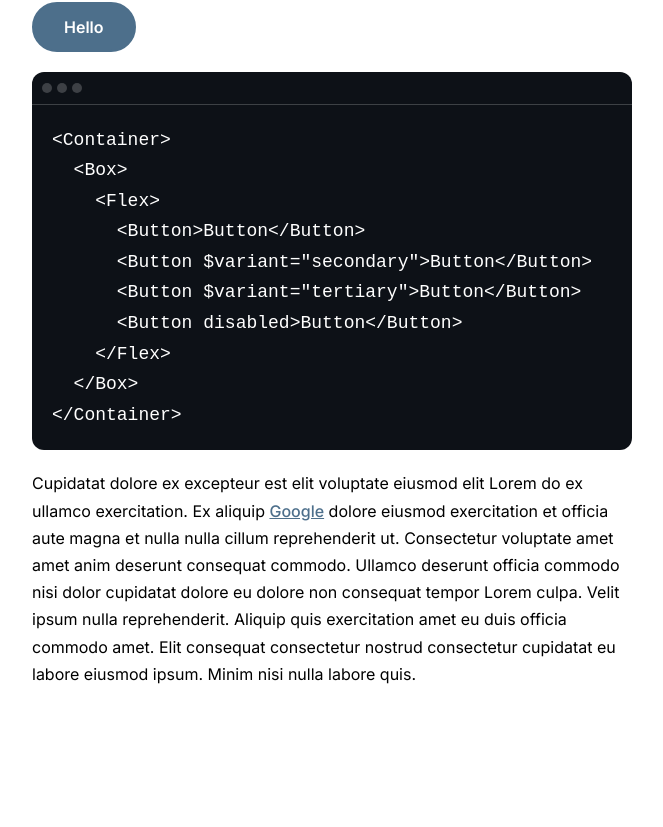
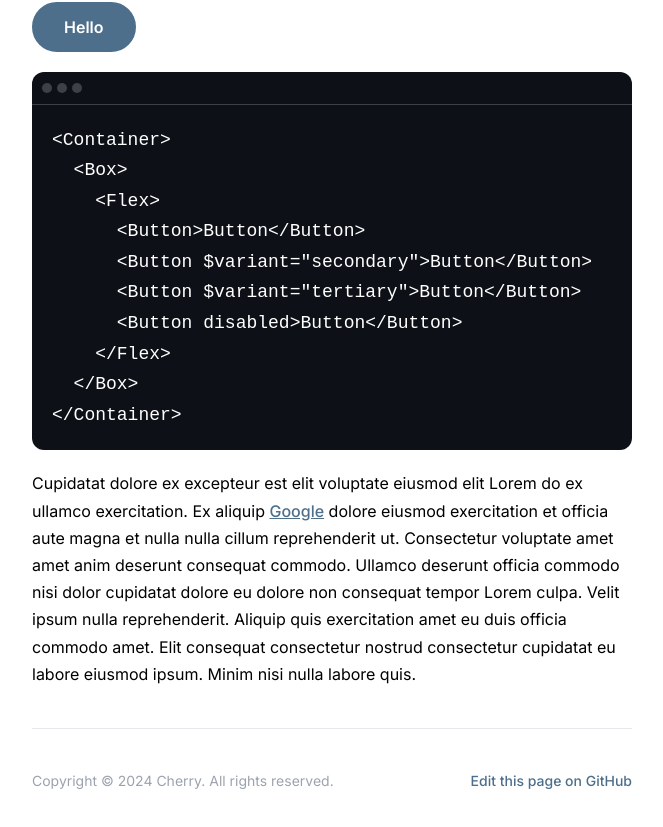
Before and after one commit to cherry-design-system/styled-components, a Next.js app: page /docs in a window 1280 px wide. Shown: the part 2223-3050 px from the top of the page, without its empty margins (308-971 px from the left). Before the commit the page ends 2961 px from the top, so only its background shows below. Built offline with nearby package versions, Linux system fonts and the light colour scheme.

Commit message:
feat: docs footer

```diff
--- a/src/app/components/footer.tsx
+++ b/src/app/components/footer.tsx
@@ -82,7 +82,7 @@ const StyledHr = styled.hr<{ theme: Theme }>`
 	background: ${({ theme }) => rgba(theme.colors.primaryLight, 0.5)};
 `;
 
-export default function Footer() {
+function Footer() {
 	const year = new Date().getFullYear();
 	return (
 		<StyledFooter>
@@ -129,7 +129,7 @@ export default function Footer() {
 						</StyledLink>
 					</StyledLinkWrapper>
 					<StyledParagraph $align="right">
-						Copyright © {year} Cherry. All rights reserved
+						Copyright © {year} Cherry. All rights reserved.
 					</StyledParagraph>
 				</Grid>
 				<Space $size={40} />
@@ -137,3 +137,64 @@ export default function Footer() {
 		</StyledFooter>
 	);
 }
+
+function DocsFooter() {
+	const year = new Date().getFullYear();
+	const StyledFooter = styled.footer<{ theme: Theme }>`
+		border-top: 1px solid ${({ theme }) => theme.colors.grayLight};
+		margin-top: 20px;
+		padding: 20px 0 0;
+
+		${mq("lg")} {
+			margin-top: 40px;
+			padding: 40px 0 0;
+		}
+
+		font-size: ${({ theme }) => theme.fontSizes.small.xs};
+		line-height: ${({ theme }) => theme.lineHeights.small.xs};
+
+		${mq("lg")} {
+			font-size: ${({ theme }) => theme.fontSizes.small.lg};
+			line-height: ${({ theme }) => theme.lineHeights.small.lg};
+		}
+	`;
+	const StyledParagraph = styled.p<{ theme: Theme }>`
+		color: ${({ theme }) => theme.colors.gray};
+	`;
+	const StyledLink = styled.a<{ theme: Theme }>`
+		font-weight: 500;
+		text-decoration: none;
+		color: ${({ theme }) => theme.colors.primary};
+		transition: all 0.3s ease;
+
+		@media (hover: hover) {
+			&:hover {
+				color: ${({ theme }) => theme.colors.primaryDark};
+			}
+		}
+
+		${mq("lg")} {
+			text-align: right;
+		}
+	`;
+
+	return (
+		<StyledFooter>
+			<Grid $xsCols={1} $lgCols={3}>
+				<Col $lgSpan={2}>
+					<StyledParagraph>
+						Copyright © {year} Cherry. All rights reserved.
+					</StyledParagraph>
+				</Col>
+				<StyledLink
+					href="https://github.com/cherry-design-system/styled-components"
+					target="_blank"
+				>
+					Edit this page on GitHub
+				</StyledLink>
+			</Grid>
+		</StyledFooter>
+	);
+}
+
+export { Footer, DocsFooter };
--- a/src/app/components/pages/home.tsx
+++ b/src/app/components/pages/home.tsx
@@ -26,7 +26,7 @@ import {
 	IconGitHub,
 } from "@/app/components/cherry/utils/icons";
 import { IconLink } from "@/app/components/icon-link";
-import Footer from "@/app/components/footer";
+import { Footer } from "@/app/components/footer";
 
 const gridDecoration = css`
 	position: relative;
--- a/src/app/docs/layout.tsx
+++ b/src/app/docs/layout.tsx
@@ -1,6 +1,7 @@
 import { Container, MaxWidth } from "@/app/components/cherry";
 import { Sidebar } from "@/app/components/sidebar";
 import { Content } from "@/app/components/content";
+import { DocsFooter } from "@/app/components/footer";
 
 export default function RootLayout({
 	children,
@@ -12,6 +13,7 @@ export default function RootLayout({
 			<Sidebar />
 			<MaxWidth $size={600}>
 				<Content>{children}</Content>
+				<DocsFooter />
 			</MaxWidth>
 		</Container>
 	);
```
